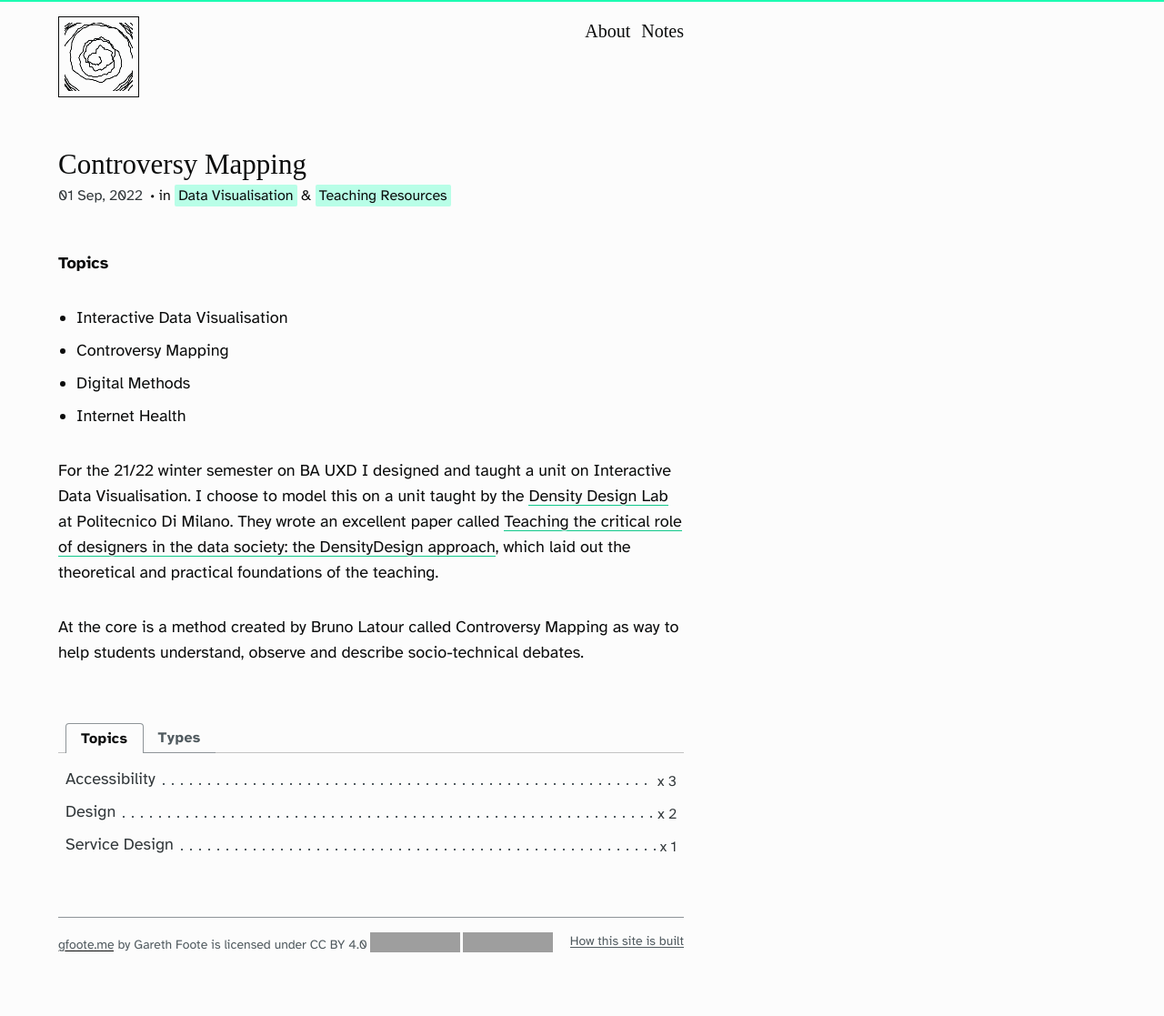
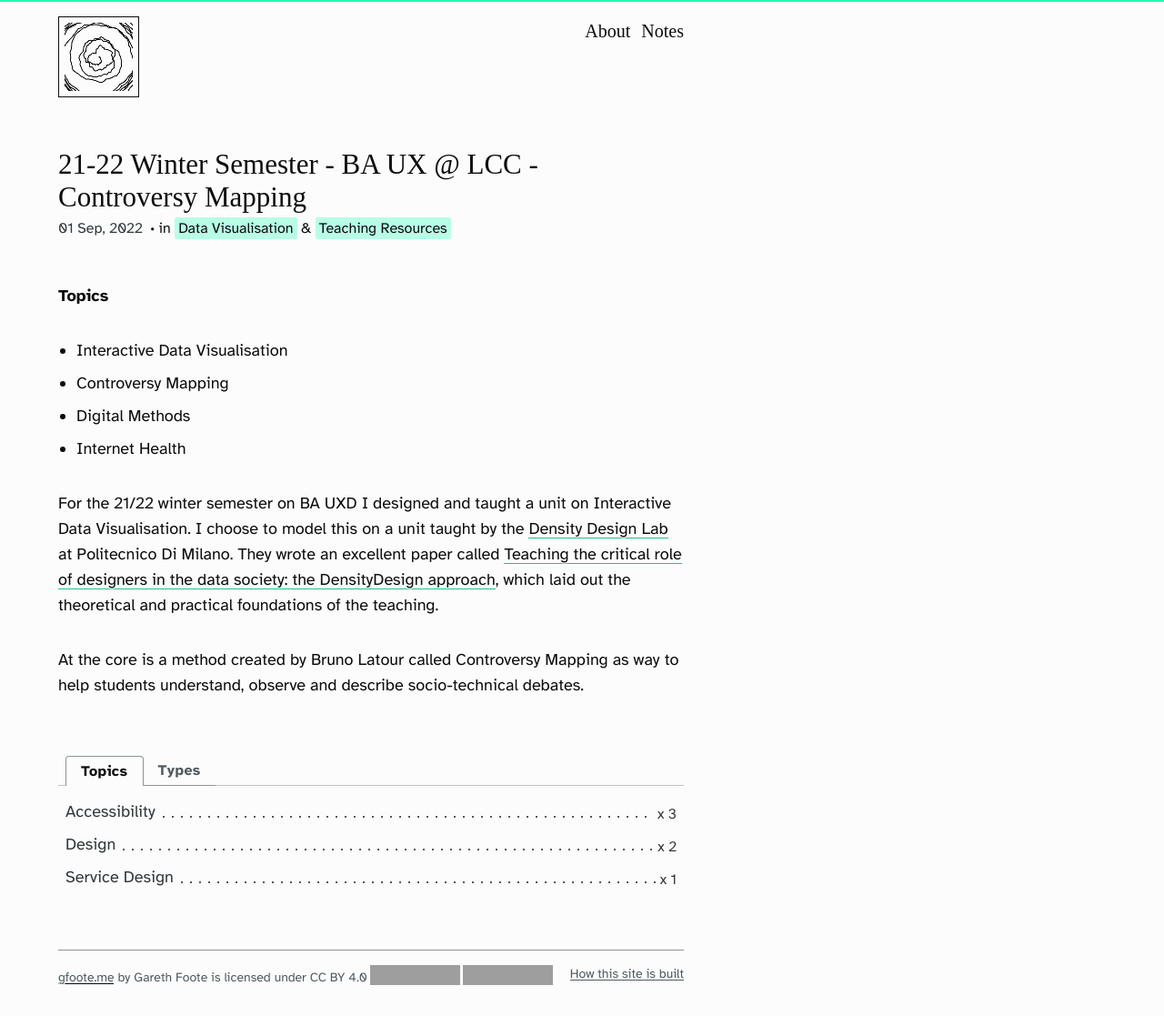
Before and after one commit to garethfoote/gfoote, a Jekyll site: the page built from collections/_writing/21-22 Winter Semester - BA UX @ LCC - Controversy Mapping.md, in a window 1280 px wide. Shown: the whole page at 91% size. Built offline with Jekyll 4.4.1, drawn with Linux system fonts in a browser that asks for light colours; some web fonts are replaced; before the commit the page ends 1081 px from its top, so only the background shows below that; grey boxes are pictures that could not be loaded.

Commit message:
PUSH NOTE : 21-22 Winter Semester - BA UX @ LCC - Controversy Mapping.md

```diff
--- a/collections/_writing/21-22 Winter Semester - BA UX @ LCC - Controversy Mapping.md
+++ b/collections/_writing/21-22 Winter Semester - BA UX @ LCC - Controversy Mapping.md
@@ -1,5 +1,5 @@
 ---
-title: Controversy Mapping
+title: 21-22 Winter Semester - BA UX @ LCC - Controversy Mapping
 share: true
 homepage: true
 category: _writing
```
